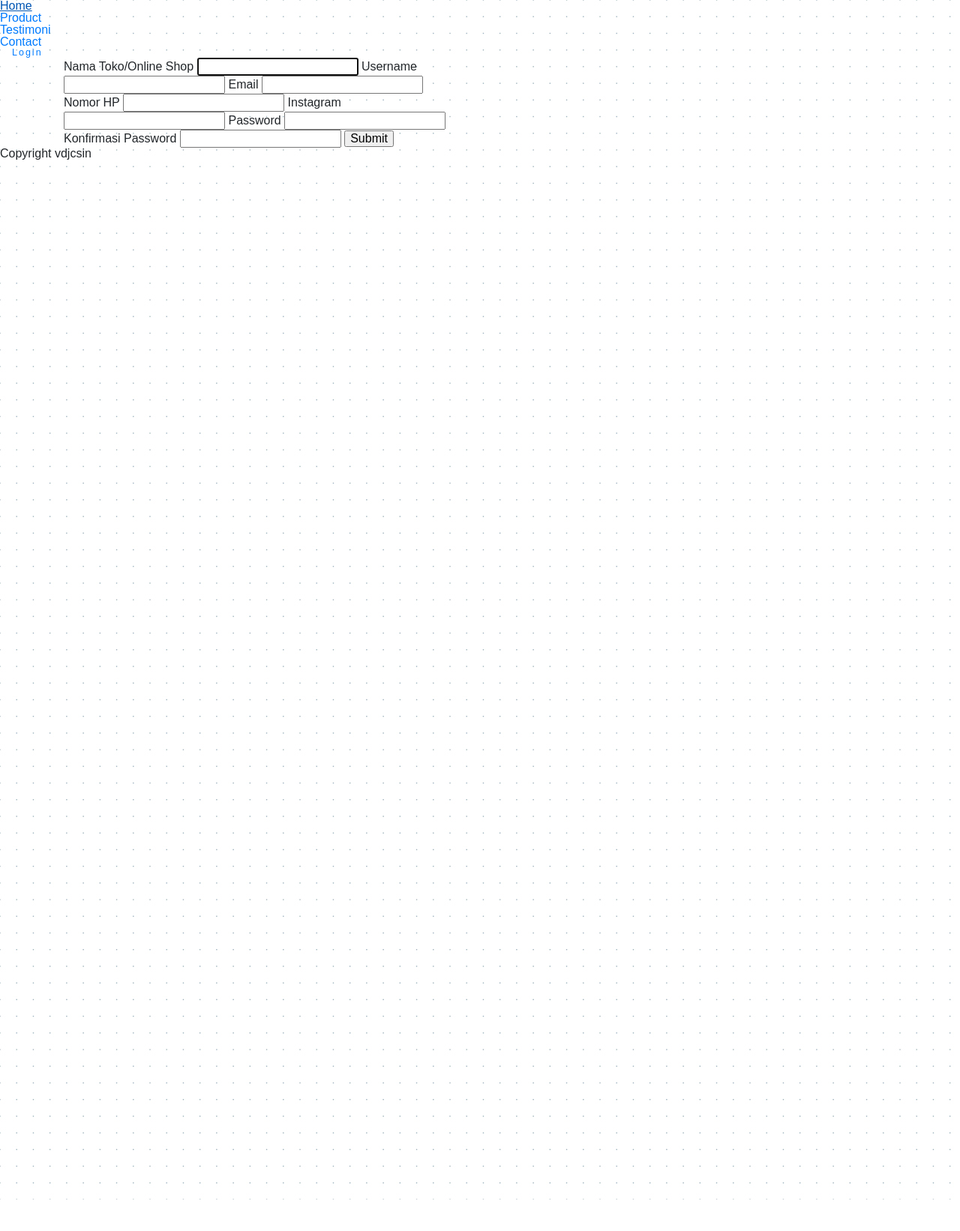
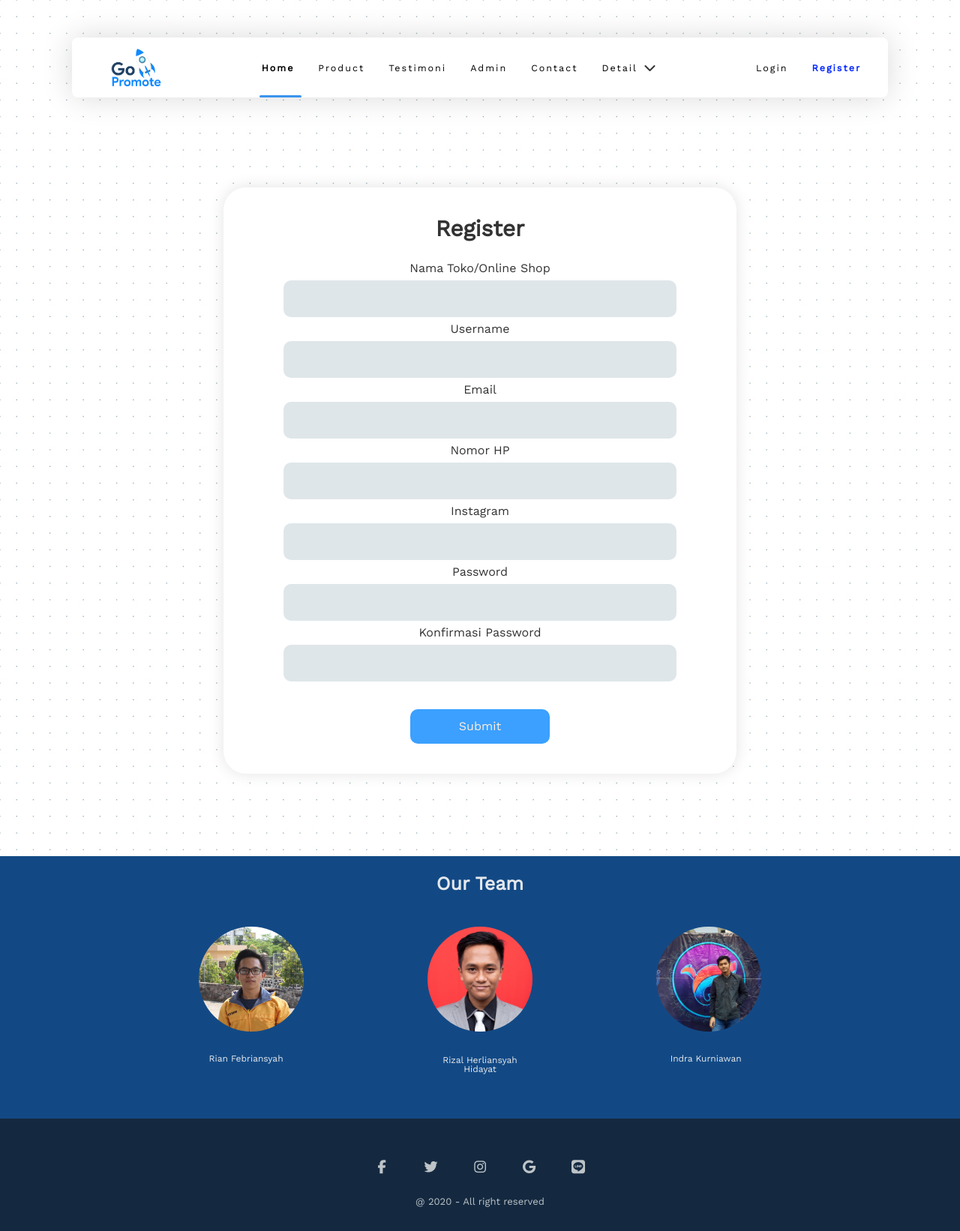
Before and after one commit to riansyh/go-promote, a PHP site: page /HTML/register.html in a window 1280 px wide. Shown: the whole page at 75% size. Before the commit the page ends 1600 px from the top, so only its background shows below. Run offline with PHP 8.4, Linux system fonts and the light colour scheme; some libraries are stand-ins or nearby versions; some web fonts are replaced.

Commit message:
Edit Register

```diff
--- a/CSS/style.css
+++ b/CSS/style.css
@@ -593,3 +593,50 @@ body .rvw2 {
 .rvw h1 {
     font-weight: bold;
 }
+
+/* REGISTER */
+.register-box {
+    width: 60%;
+    text-align: center;
+    padding: 40px 80px;
+    margin: 250px auto 100px auto;
+    border-radius: 30px;
+    box-sizing: border-box;
+    box-shadow: 0 0 20px 1px rgba(0, 0, 0, .1);
+    background-color: white;
+}
+
+.register-box h3 {
+    font-weight: bold;
+    font-size: 30px;
+    margin: 0 30px 30px 30px;
+}
+
+input,
+select {
+    width: 100%;
+    padding: 15px 20px;
+    margin: 8px 0;
+    border-radius: 10px;
+    border: none;
+    background-color: #dfe6e9;
+    outline: none;
+}
+
+input[type=submit] {
+    background-color: #3BA0FF;
+    border: none;
+    color: #fed;
+    margin: 29px 116px 0 116px;
+    text-decoration: none;
+    width: 186px;
+    cursor: pointer;
+}
+
+input[type=submit]:hover {
+    transform: scale(1.01);
+    transition: 0.2s;
+    background-color: #1089FE;
+    color: #fed;
+
+}
--- a/HTML/index.html
+++ b/HTML/index.html
@@ -16,7 +16,7 @@
 <body>
 
 		<header>
-			<a href="#" class="Logo"><img src="../IMAGE/logo.png" alt=""></a>
+			<a href="index.html" class="Logo"><img src="../IMAGE/logo.png" alt=""></a>
 				<ul class="satu">
 					<li>
 						<div class="home in">
@@ -57,7 +57,7 @@
                     <li><div class="loggin"><a href="#" class="login"></a></div></li>
                     <!-- <li><div class="register"><a href="#" class="regis inti">Logout</a></div></li> -->
                     <li><div class="loggin"><a href="#" class="login">Login</a></div></li>
-                    <li><div class="register"><a href="#" class="regis inti">Register</a></div></li>
+                    <li><div class="register"><a href="register.html" class="regis inti">Register</a></div></li>
                 </ul>
 			</div>
         </header>
--- a/HTML/register.html
+++ b/HTML/register.html
@@ -3,57 +3,68 @@
 <head>
     <meta charset="UTF-8">
     <meta name="viewport" content="width=device-width, initial-scale=1.0">
-    <link rel="stylesheet" href="https://stackpath.bootstrapcdn.com/bootstrap/4.5.2/css/bootstrap.min.css">
     <!-- CSS -->
-    <link rel="stylesheet" href="../CSS/style.css">
-    <link rel="stylesheet" href="../CSS/font.css">
+	<link rel="stylesheet" href="https://maxcdn.bootstrapcdn.com/bootstrap/3.4.1/css/bootstrap.min.css">
+	<link rel="stylesheet" href="../CSS/style.css" media="all" rel="stylsheet" type="text/css" >
+	<script src="https://kit.fontawesome.com/a2c3b56892.js" crossorigin="anonymous"></script>
+	<link rel="stylesheet" href="https://fonts.googleapis.com/css?family=Work+Sans&display=swap">
+	<link rel="preload" href="https://fonts.gstatic.com/s/worksans/v5/QGYsz_wNahGAdqQ43Rh_fKDptfpA4Q.woff2" as="font">
+	<link rel="preload" href="https://fonts.gstatic.com/s/worksans/v5/QGYpz_wNahGAdqQ43Rh3x4X8mNhNy_r-Kw.woff2" as="font">
     <!-- END CSS -->
-    <title>Document</title>
+    <title>GoPromote</title>
 </head>
 <body>
 
-        <div class="header">
-                <span></span>
-                <div class="nav-left">
-                    <ul>
+		<header>
+			<a href="index.html" class="Logo"><img src="../IMAGE/logo.png" alt=""></a>
+				<ul class="satu">
 					<li>
-                            <a href="index.html" class="">Home</a>
+						<div class="home in">
+							<a href="index.html" class="inti">Home</a>
+						</div>
 					</li>
 					<li>
-                            <a href="#paket" class="inti">Product</a>
+						<div class="in">
+							<a href="#produk" class="inti">Product</a>
+						</div>
 					</li>
 					<li>
-                            <a href="#testimoni" class="inti">Testimoni</a>
+						<div class="in">
+							<a href="#review" class="inti">Testimoni</a>
+						</div>
 					</li>
-                        <!-- <li>
-                            <a href="loginadmin.html" class="inti">Admin</a>
-                        </li> -->
 					<li>
-                            <a href="#" class="inti">Contact</a>
+                        <div class="in">
+							<a href="#" class="inti">Admin</a>
+						</div>
 					</li>
-                        <li class="login">
-                            <a href="#" class="inti">Login</a>
+					<li>
+						<div class="in">
+							<a href="#bawah" class="inti">Contact</a>
+						</div>
 					</li>
-                    </ul>
-                </div>
-        </div>
-
-
-        <!-- <li>
+					<li>
 						<div class="topdetil">
 							<a href="#" class="detil">Detail</a>
 						<i class="fas fa-chevron-down"></i>
 						<ul class="intinya">
-                <div><li><a href="sk.html">Syarat & ketentuan</a></li></div>
+							<div><li><a href="#">Syarat & ketentuan</a></li></div>
 							<div><li><a href="#">Biodata Pembuat</a></li></div>
 						</ul>
-        </div></li> -->
-
-
+					</div></li>
+				</ul>
+				<ul>
+                    <li><div class="loggin"><a href="#" class="login"></a></div></li>
+                    <!-- <li><div class="register"><a href="#" class="regis inti">Logout</a></div></li> -->
+                    <li><div class="loggin"><a href="#" class="login">Login</a></div></li>
+                    <li><div class="register"><a href="register.html" class="regis inti">Register</a></div></li>
+                </ul>
+			</div>
+        </header>
         <main>
       <div class="container">
-        <div class="register-box col-md-6 row justify-content-md-center">
-            <h2>Register</h2>
+        <div class="register-box">
+            <h3>Register</h3>
                 <form class="form" method="post" action="">
                     <label for="nama">Nama Toko/Online Shop</label>
                     <input type="text" name="nama" require autofocus autocomplete="off">
@@ -80,11 +91,44 @@
                 </form>        </div>
     </div>
 
-        <footer class="footer">
-            <div class="in-footer">
-                <p>Copyright vdjcsin</p>
+		<footer class="bawah"id="bawah">
+			<div class="container2">
+				<div class="foto"><a href="pembuat.php">
+					<p>Our Team</p>
+					<div class="fotori"><h3>Rian Febriansyah</h3></div>
+					<div class="fotorz"><h3>Rizal Herliansyah Hidayat</h3></div>
+					<div class="fotoid"><h3>Indra Kurniawan</h3></div>
+					</a>
+				</div>
+			</div>
+			<div class="container1">
+				<div class="middle">
+					<a class="btn"  href="#">
+						<i class="fab fa-facebook-f"></i>
+					</a>
+					<a class="btn" href="#">
+						<i class="fab fa-twitter"></i>
+					</a>
+					<a class="btn" href="#">
+						<i class="fab fa-instagram"></i>
+					</a>
+					<a class = "btn" href="#">
+						<i class="fab fa-google"></i>
+					</a>
+					<a class = "btn" href="#">
+						<i class="fab fa-line"></i>
+					</a>
+					<br>
+					<p>@ 2020 - All right reserved</p>
+				</div>
 			</div>
 		</footer>
+		<!-- Akhir Footer -->
+
+		<!-- Script -->
+		<script type="text/javascript" src="../JS/main.js"></script>
+		<script src="https://ajax.googleapis.com/ajax/libs/jquery/3.4.1/jquery.min.js"></script>
+		<script src="https://maxcdn.bootstrapcdn.com/bootstrap/3.4.1/js/bootstrap.min.js"></script>
 
 </body>
 </html>
```
Lines whose indentation alone changed are shown as unchanged.
